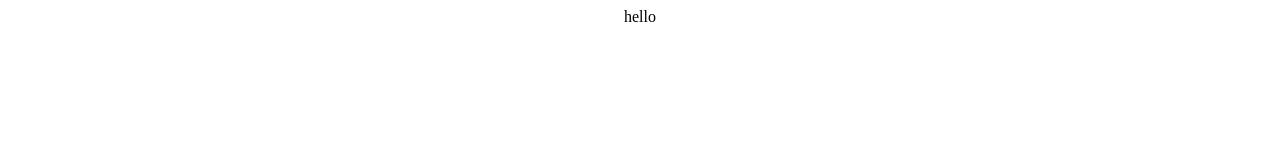
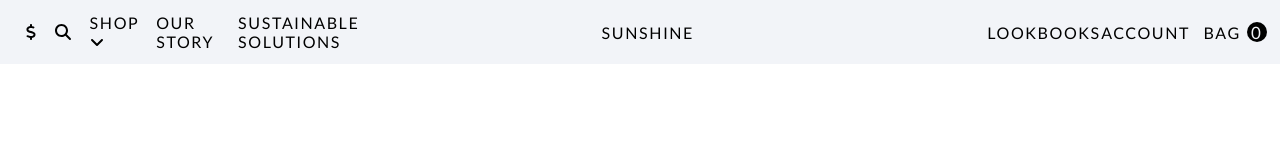
Before and after one commit to hkshakib/sunrise, a React app: page / in a window 1280 px wide. Built offline with nearby package versions, Linux system fonts and the light colour scheme.

Commit message:
Added Navbar And WebPage Layout

```diff
--- a/package.json
+++ b/package.json
@@ -3,9 +3,14 @@
   "version": "0.1.0",
   "private": true,
   "dependencies": {
+    "@fortawesome/fontawesome-svg-core": "^6.2.1",
+    "@fortawesome/free-solid-svg-icons": "^6.2.1",
+    "@fortawesome/react-fontawesome": "^0.2.0",
+    "@react-icons/all-files": "^4.1.0",
     "@testing-library/jest-dom": "^5.16.5",
     "@testing-library/react": "^13.4.0",
     "@testing-library/user-event": "^13.5.0",
+    "babel-plugin-macros": "^3.1.0",
     "react": "^18.2.0",
     "react-dom": "^18.2.0",
     "react-scripts": "5.0.1",
--- a/src/Components/App.js
+++ b/src/Components/App.js
@@ -1,9 +1,10 @@
 import '../Styles/App.css'
+import WebBody from '../Components/WebBody.jsx'
 
 function App() {
   return (
     <div className="App">
-      hello
+      <WebBody/>
     </div>
   );
 }
--- /dev/null
+++ b/src/Components/Navbar.jsx
@@ -0,0 +1,40 @@
+import React from "react";
+import Classes from "../Styles/Navbar.module.css";
+import { FontAwesomeIcon } from '@fortawesome/react-fontawesome'
+
+import { faAngleDown, faSearch, faDollarSign } from '@fortawesome/free-solid-svg-icons'
+
+const Currency = <FontAwesomeIcon icon={faDollarSign} />
+const Search = <FontAwesomeIcon icon={faSearch} />
+const BottomArrow = <FontAwesomeIcon icon={faAngleDown} />
+
+const Navbar = () => {
+
+    let Count = 0;
+    return (
+        <navbar className={Classes.Navbar}>
+            <ul className={Classes.Utility}>
+                <li className={Classes.Uitems1}>{Currency}</li>
+                <li className={Classes.Uitems2}>{Search}</li>
+            </ul>
+
+            <ul className={Classes.LeftItems}>
+                <li className={Classes.Litems1}>SHOP {BottomArrow}</li>
+                <li className={Classes.Litems2}>OUR STORY</li>
+                <li className={Classes.Litems3}>SUSTAINABLE SOLUTIONS</li>
+            </ul>
+
+            <div className={Classes.WebLogo}>SUNSHINE</div>
+
+            <ul className={Classes.RightItems}>
+                <li className={Classes.Ritems}>LOOKBOOKS</li>
+                <li className={Classes.Ritems}>ACCOUNT</li>
+                <li className={Classes.Ritems}>
+                    BAG<div className={Classes.Counter}>{Count}</div>
+                </li>
+            </ul>
+
+        </navbar>
+    );
+}
+export default Navbar;
--- /dev/null
+++ b/src/Components/WebBody.jsx
@@ -0,0 +1,13 @@
+import React from "react";
+import Navbar from "./Navbar";
+import Classes from "../Styles/WebBody.module.css";
+
+const WebBody =()=>{
+    return(
+        <div className={Classes.WebBody}>
+            <Navbar/>
+        </div>
+    )
+}
+
+export default WebBody;
--- a/src/Styles/App.css
+++ b/src/Styles/App.css
@@ -1,4 +1,57 @@
+*{
+  box-sizing: border-box;
+  margin: 0;
+  padding: 0;
+}
 .App {
+  display: flex;
+  flex-basis: 100%;
+  flex-direction: row;
+  height: 100vh;
+}
+
+
+
+
+
+
+
+
+
+
+
+
+
+
+
+
+
+
+
+
+
+
+
+
+
+
+
+
+
+
+
+
+
+
+
+
+
+
+
+
+
+
+/* .App {
   text-align: center;
 }
 
@@ -35,4 +88,4 @@
   to {
     transform: rotate(360deg);
   }
-}
+} */
--- /dev/null
+++ b/src/Styles/Navbar.module.css
@@ -0,0 +1,94 @@
+.Navbar {
+    flex-basis: 8%;
+    display: flex;
+    justify-content: center;
+    align-items: center;
+    /* border-bottom: 1px solid black; */
+    background: #f2f4f8;
+    font-family: 'Gill Sans', 'Gill Sans MT', Calibri, 'Trebuchet MS', sans-serif;
+    font-weight: 300;
+    letter-spacing: 0.1rem;
+}
+
+.Utility {
+    flex-basis: 7%;
+    display: flex;
+    justify-content: center;
+    align-items: center;
+}
+
+.LeftItems{
+    flex-basis: 40%;
+    display: flex;
+    justify-content: flex-start;
+    align-items: center;
+}
+
+.WebLogo{
+    flex-basis: 18%;
+    justify-content: center;
+    align-items: center;
+    cursor: pointer;
+    font-weight: 500;
+}
+
+.RightItems{
+    flex-basis: 35%;
+    display: flex;
+    justify-content: flex-end;
+    align-items: center;
+}
+
+.Uitems1 {
+    list-style: none;
+    flex-basis: 40%;
+    display: flex;
+    justify-content: center;
+    cursor: pointer;
+}
+
+.Uitems2 {
+    list-style: none;
+    flex-basis: 30%;
+    display: flex;
+    justify-content: center;
+    cursor: pointer;
+}
+
+
+.Litems1 {
+    list-style: none;
+    flex-basis: 13%;
+    cursor: pointer;
+}
+.Litems2 {
+    list-style: none;
+    flex-basis: 16%;
+    cursor: pointer;
+}
+.Litems3 {
+    list-style: none;
+    flex-basis: 35%;
+    cursor: pointer;
+}
+
+.Ritems {
+    list-style: none;
+    flex-basis: 20%;
+    cursor: pointer;
+    display: flex;
+    justify-content: center;
+    align-items: center;
+}
+.Counter {
+    background: black;
+    color: #f2f4f8;
+    font-size: 17px;
+    height: 20px;
+    width: 20px;
+    display: flex;
+    justify-content: center;
+    align-items: center;
+    border-radius: 100px;
+    margin-left: 6px;
+}
--- /dev/null
+++ b/src/Styles/WebBody.module.css
@@ -0,0 +1,6 @@
+.WebBody {
+    flex-basis: 100%;
+    display: flex;
+    flex-direction: column;
+    background: #ffffff;
+}
```
Also changed, not shown: 1 other file.
